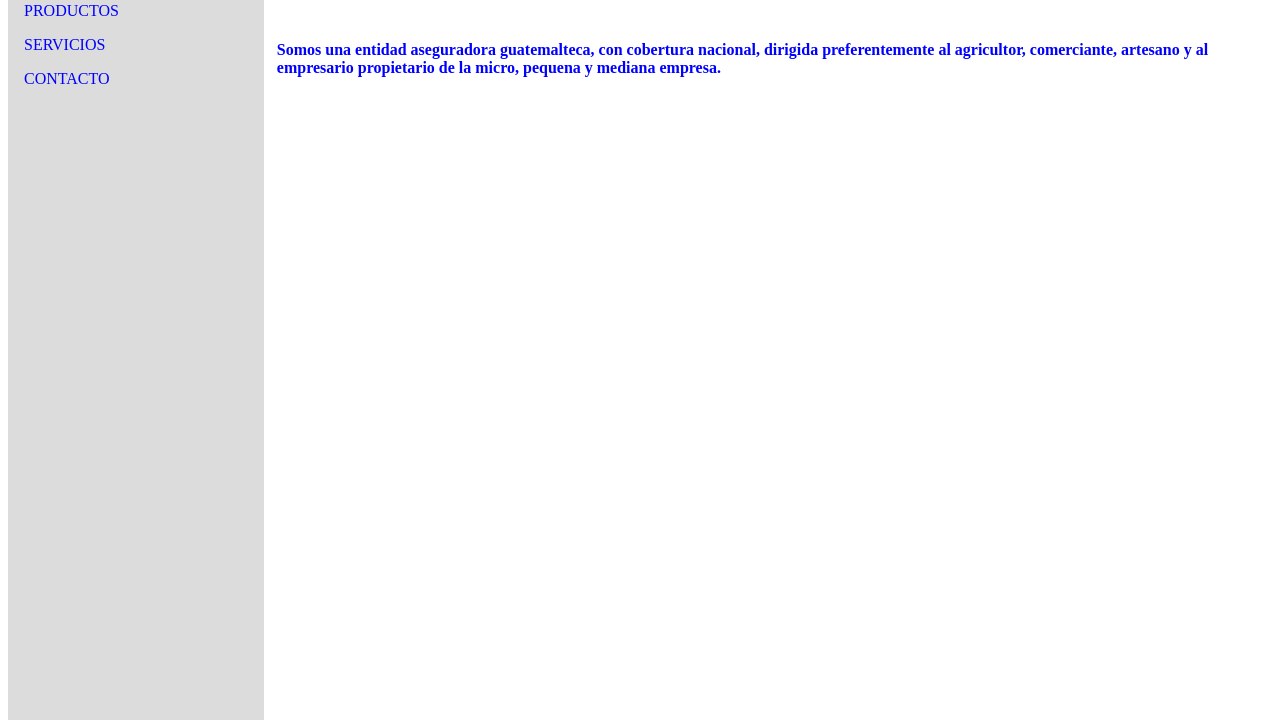
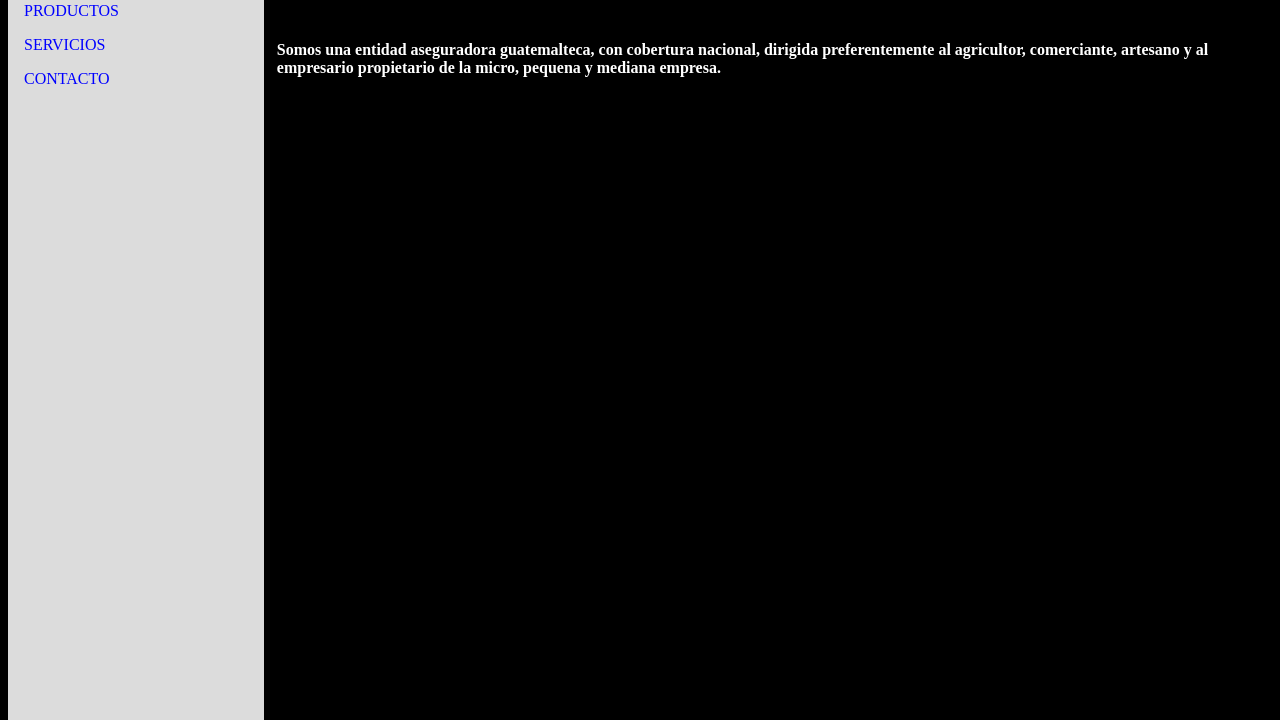
Before and after one commit to LesterTzoc/parcialAyd2, a plain HTML site: page index.html in a window 1280 px wide. Shown: the part 82-802 px from the top of the page. Drawn offline with Linux system fonts and the light colour scheme.

Commit message:
Version 2.0 del sitio B

```diff
--- a/estilo.css
+++ b/estilo.css
@@ -1,8 +1,8 @@
 body {
-    color: blue;
-    background-color: white;
-    /*color: white;
-    background-color: black;*/
+    /*color: blue;
+    background-color: white;*/
+    color: white;
+    background-color: black;
 }
 
 ul {
```
